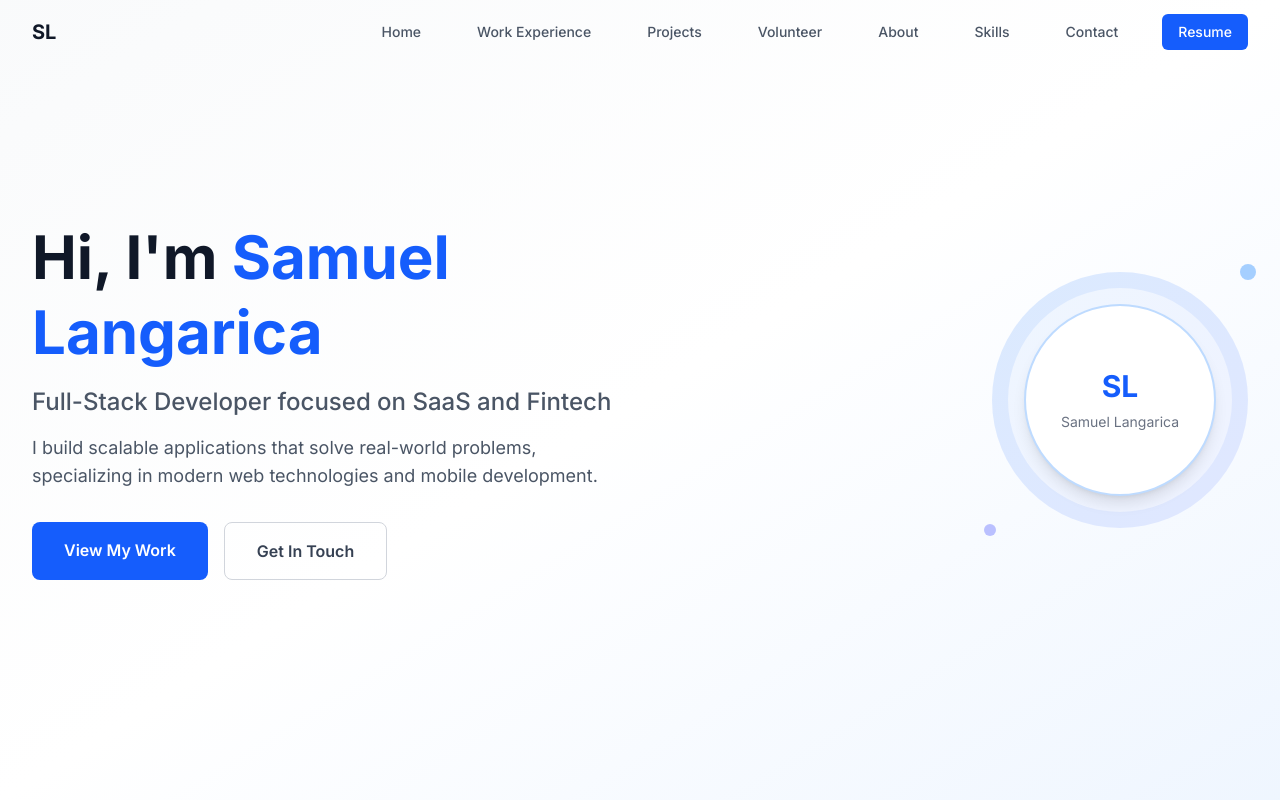
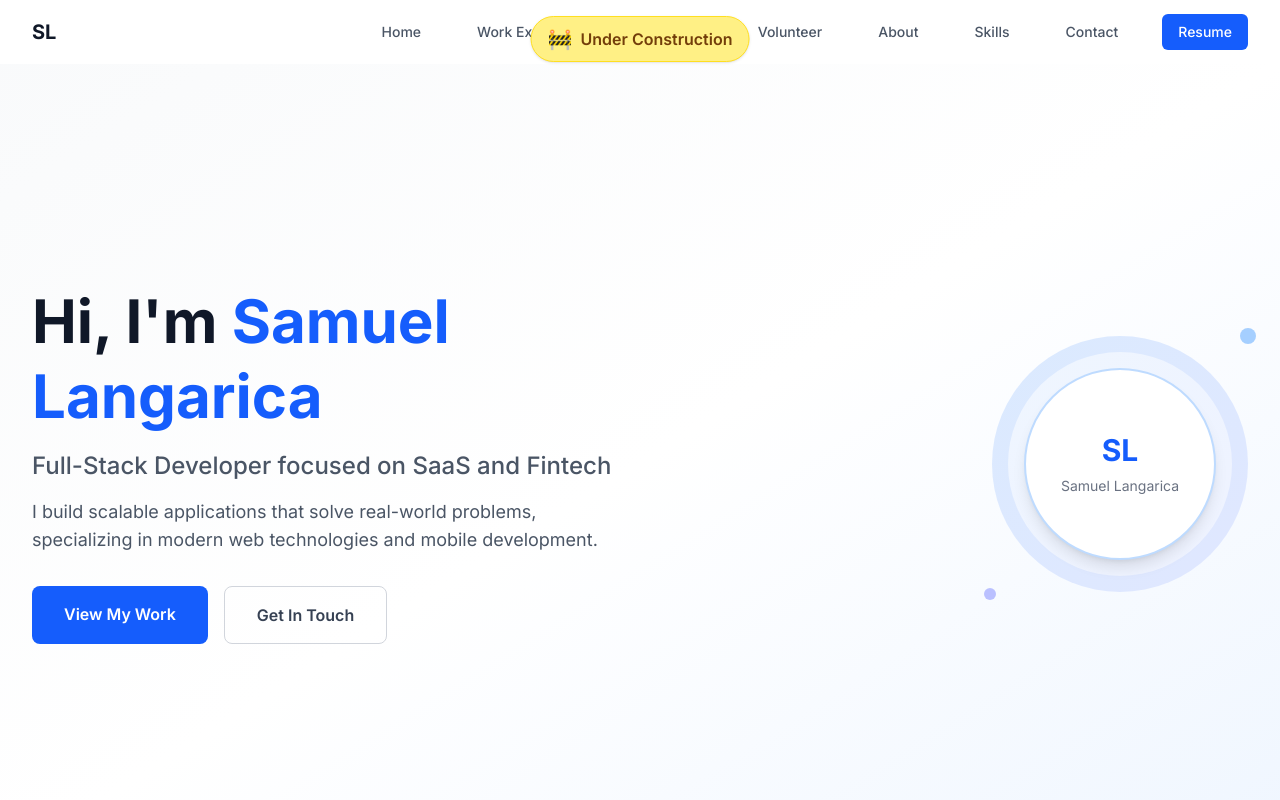
Before and after one commit to samuel-langarica/portfolio-landing, a Next.js app: page / in a window 1280 px wide. Shown: the top 800 px of the page. Built offline with nearby package versions, Linux system fonts and the light colour scheme.

Commit message:
Added page under construciton label

```diff
--- a/src/app/layout.tsx
+++ b/src/app/layout.tsx
@@ -27,7 +27,15 @@ export default function RootLayout({
   return (
     <html lang="en" className="scroll-smooth">
       <body className={`${inter.variable} font-sans antialiased`}>
-        {children}
+        <div className="fixed top-0 left-1/2 transform -translate-x-1/2 z-[100] mt-4">
+          <span className="inline-flex items-center gap-2 px-4 py-2 rounded-full bg-yellow-200 text-yellow-900 font-semibold shadow border border-yellow-300 text-base">
+            <span className="text-xl">🚧</span>
+            Under Construction
+          </span>
+        </div>
+        <div className="pt-16">{/* Push content down so label doesn't overlap */}
+          {children}
+        </div>
       </body>
     </html>
   );
```
